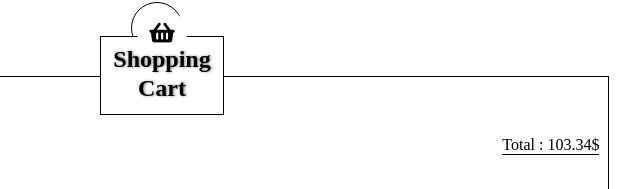
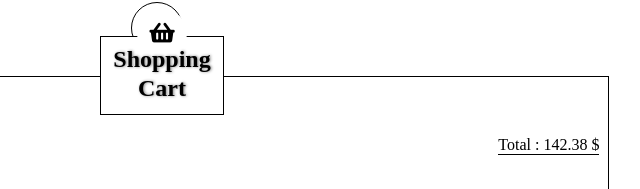
Before and after one commit to yassineDevox/projet-dom-js, a plain HTML site: page index.html in a window 1280 px wide. Shown: the part 224-413 px from the top of the page, 478-1118 px from the left. Drawn offline with Linux system fonts and the light colour scheme.

Commit message:
Afficher le prix total done

```diff
--- a/index.html
+++ b/index.html
@@ -32,7 +32,7 @@
                     <input type="search" placeholder="Search By Product Title" />
                     <i class="fas fa-search"></i>
                 </div>
-                <p>Total : 103.34$</p>
+                <p id='total-price'></p>
             </header>
             <ul id="list-commands">
 
--- a/index.js
+++ b/index.js
@@ -82,6 +82,7 @@ function onDeleteItem(id) {
 
 
 function AfficherShoppingCart(){
+    var total=0;
      // je cible ul
         var list_command = document.getElementById("list-commands");
         list_command.innerHTML = ""
@@ -113,9 +114,13 @@ function AfficherShoppingCart(){
                 //ajouter a la liste ul
                 list_command.innerHTML += shopping_item
 
-
+                total+=command.prix*command.quantity
             }
 
+
         }
-
+        //cibler la lelement total-price
+        document.
+        getElementById("total-price").
+        innerText="Total : "+total+" $"
     }
```
Also changed, not shown: 1 other file.
